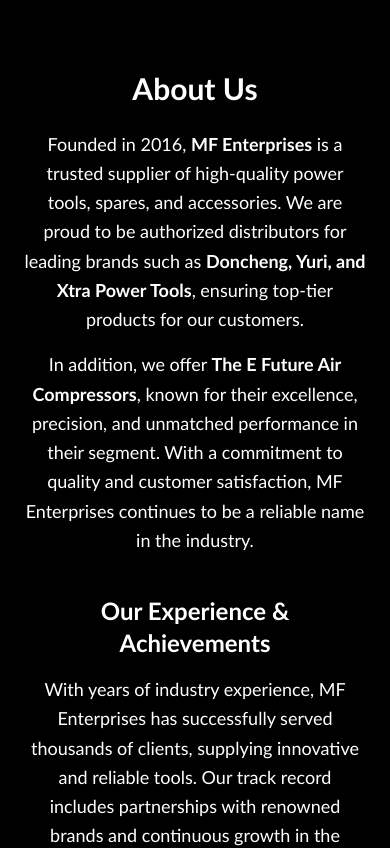
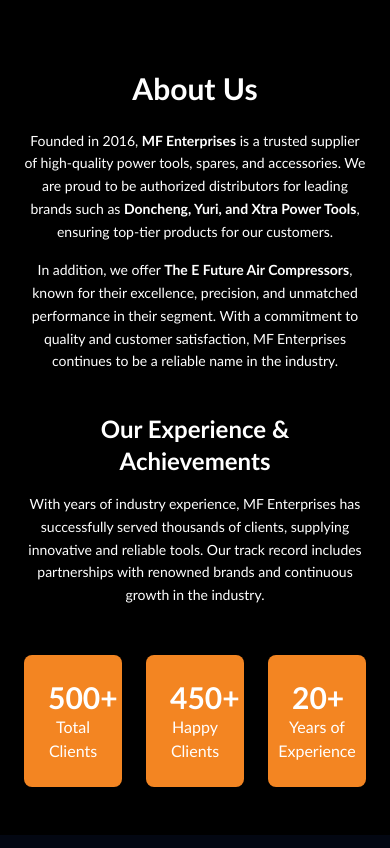
Before and after one commit to Roshan544/TheeFuture, a React (Vite) app: page / in a window 390 px wide. Shown: the part 806-1654 px from the top of the page. Built offline with nearby package versions, Linux system fonts and the light colour scheme.

Commit message:
Update About.jsx

```diff
--- a/src/components/About.jsx
+++ b/src/components/About.jsx
@@ -8,13 +8,13 @@
       <section className="py-12 px-6 md:px-12 lg:px-20">
       <div className="max-w-4xl mx-auto text-center">
         <h2 className="text-3xl md:text-4xl font-bold mb-6">About Us</h2>
-        <p className="text-lg leading-relaxed">
+        <p className="text-sm md:text-lg leading-relaxed">
           Founded in 2016, <span className="font-semibold">MF Enterprises</span> is a trusted supplier of
           high-quality power tools, spares, and accessories. We are proud to be authorized distributors
           for leading brands such as <span className="font-semibold">Doncheng, Yuri, and Xtra Power Tools</span>,
           ensuring top-tier products for our customers.
         </p>
-        <p className="text-lg leading-relaxed mt-4">
+        <p className="text-sm md:text-lg leading-relaxed mt-4">
           In addition, we offer <span className="font-semibold">The E Future Air Compressors</span>, known for their
           excellence, precision, and unmatched performance in their segment. With a commitment to
           quality and customer satisfaction, MF Enterprises continues to be a reliable name in the industry.
@@ -45,7 +45,7 @@
 
         {/* Our Experience & Achievements */}
         <h3 className="text-2xl font-bold mt-10">Our Experience & Achievements</h3>
-        <p className="text-lg leading-relaxed mt-4">
+        <p className="text-sm md:text-lg leading-relaxed mt-4">
           With years of industry experience, MF Enterprises has successfully served thousands of clients, supplying
           innovative and reliable tools. Our track record includes partnerships with renowned brands and continuous
           growth in the industry.
@@ -66,7 +66,7 @@
           </div> */}
           <div className="bg-[#F38522] p-6 rounded-lg shadow-md">
             <h3 className="text-3xl font-bold text-white">20+</h3>
-            <p className="text-white">Years of Experience</p>
+            <p className="text-white justify-center items-center flex">Years of Experience</p>
           </div>
         </div>
       </div>
```
